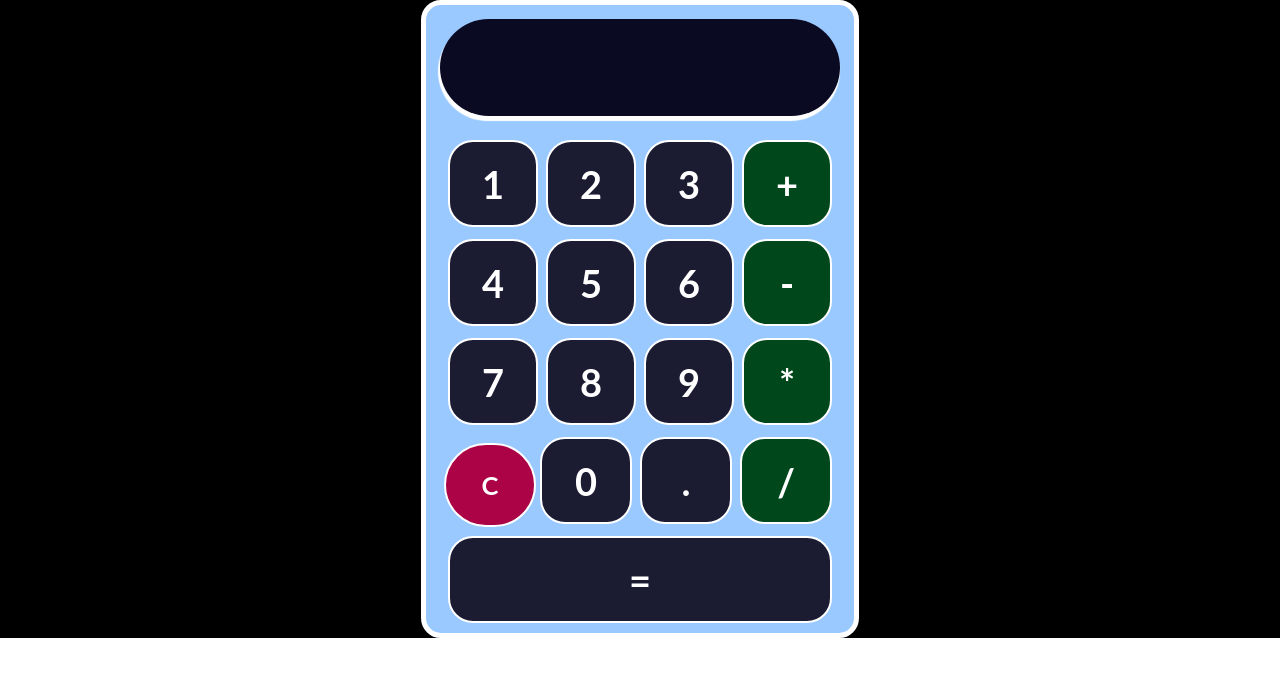
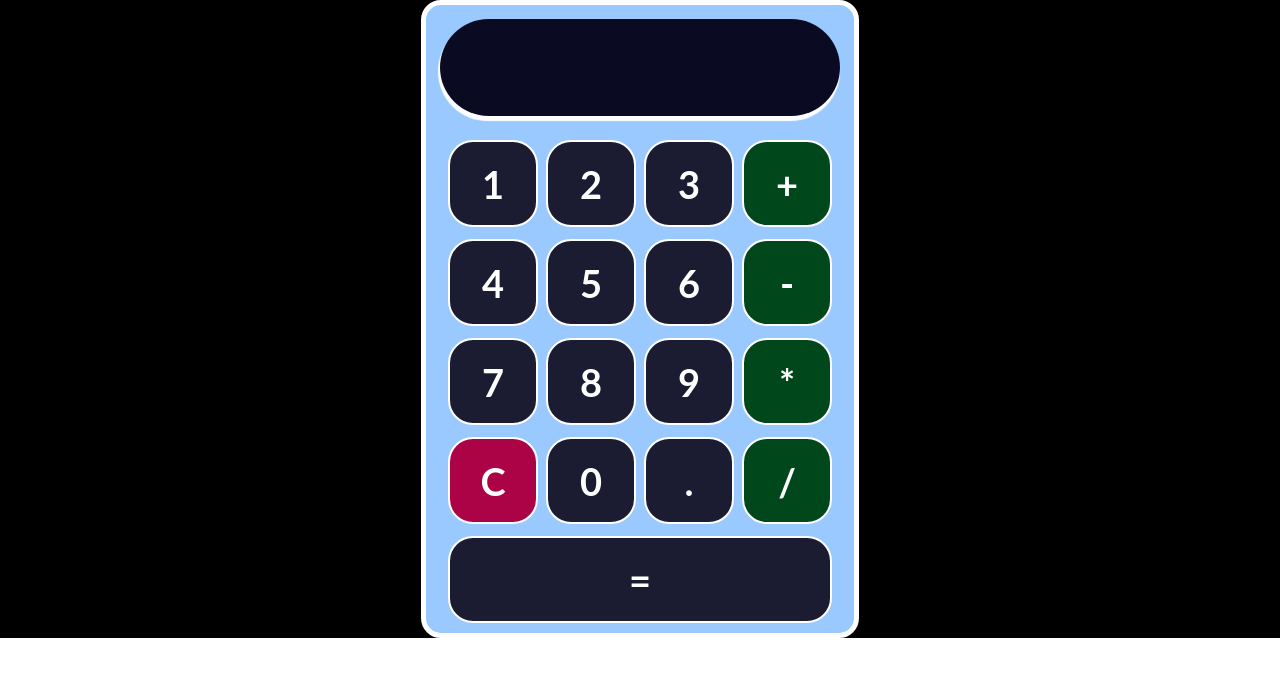
Before and after one commit to pcarbono/Calculator, a React (Create React App) app: page / in a window 1280 px wide. Shown: the top 676 px of the page. Built offline with nearby package versions, Linux system fonts and the light colour scheme.

Commit message:
Clear_buttom

```diff
--- a/src/hojas-de-estilo/BotonClear.css
+++ b/src/hojas-de-estilo/BotonClear.css
@@ -1,19 +1,18 @@
 .boton-clear{
-    height: 80px;
-    font-size:1.6em;
+    height: 83px;
     display: flex;
-    flex:1;
-    background-color: #ac0246;
-    margin-top:8px;
+    flex: 1 1;
     justify-content: center;
     align-items: center;
     font-weight: bold;
+    font-size: 38px;
+    background-color: #ac0246;
     color: white;
-    border-radius: 45px;
+    border-radius: 25px;
     border: 2px solid white;
+    margin: 4px;
     cursor: pointer;
     user-select: none;
-
 
 }
 
```
